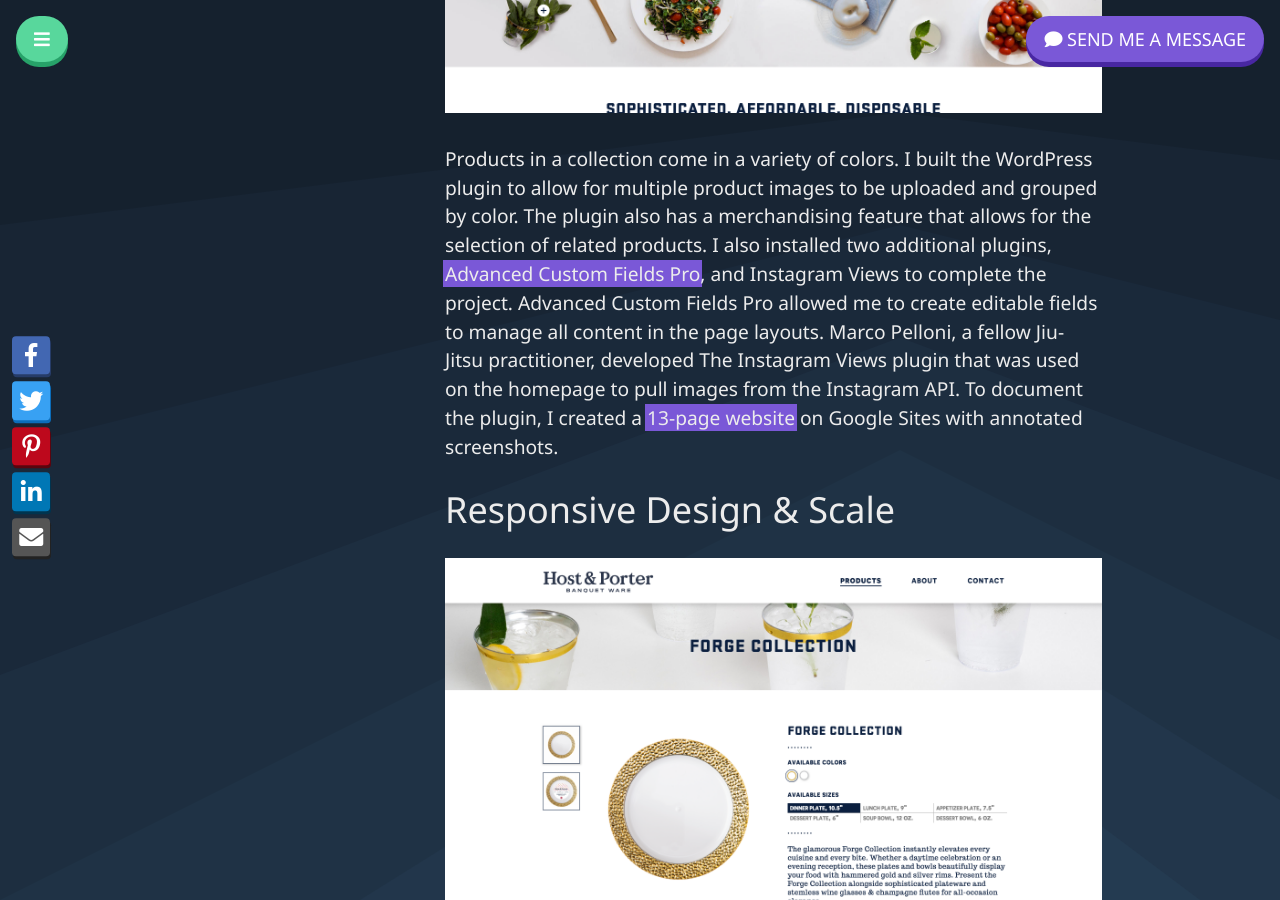
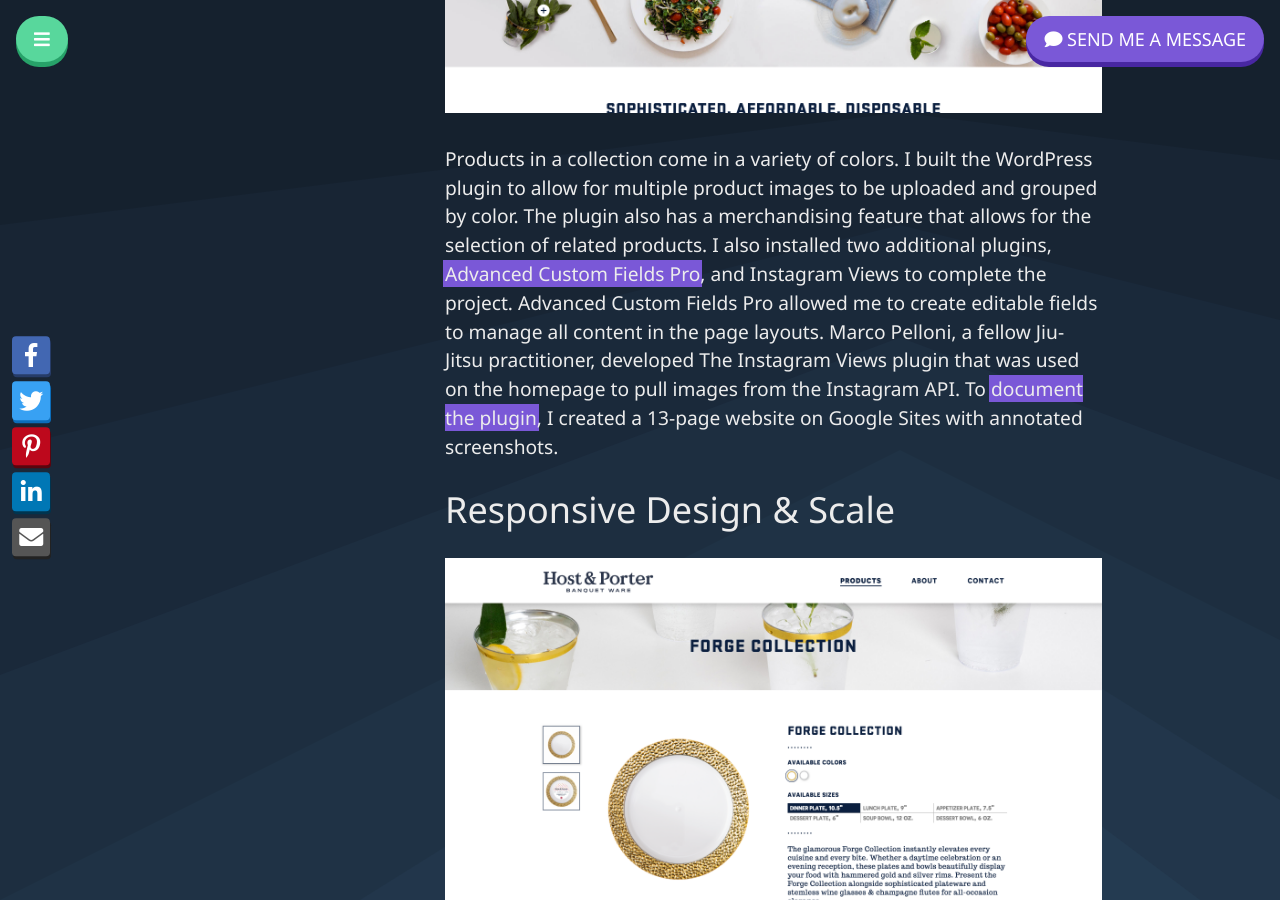
Before and after one commit to edmeehan/edmeehan.github.io, a Jekyll site: the page built from _projects/2019-02-01-hostandporter.md, in a window 1280 px wide and 900 px high, scrolled down 1993 px. Built offline with Jekyll 4.4.1, drawn with Linux system fonts in a browser that asks for light colours; comment, search, counter and statistics services are not loaded.

Commit message:
update link on H&P project

```diff
--- a/_projects/2019-02-01-hostandporter.md
+++ b/_projects/2019-02-01-hostandporter.md
@@ -24,7 +24,7 @@
 
 <img class="full-width" width="400" height="400" src="{{ '/img/projects/hostandporter-homepage.png' | absolute_url }}" alt="screen shot of Host & Porter homepage">
 
-Products in a collection come in a variety of colors. I built the WordPress plugin to allow for multiple product images to be uploaded and grouped by color. The plugin also has a merchandising feature that allows for the selection of related products. I also installed two additional plugins, [Advanced Custom Fields Pro](https://www.advancedcustomfields.com/pro/), and Instagram Views to complete the project. Advanced Custom Fields Pro allowed me to create editable fields to manage all content in the page layouts. Marco Pelloni, a fellow Jiu-Jitsu practitioner, developed The Instagram Views plugin that was used on the homepage to pull images from the Instagram API. To document the plugin, I created a [13-page website](https://sites.google.com/view/hp-wordpress-site/) on Google Sites with annotated screenshots.
+Products in a collection come in a variety of colors. I built the WordPress plugin to allow for multiple product images to be uploaded and grouped by color. The plugin also has a merchandising feature that allows for the selection of related products. I also installed two additional plugins, [Advanced Custom Fields Pro](https://www.advancedcustomfields.com/pro/), and Instagram Views to complete the project. Advanced Custom Fields Pro allowed me to create editable fields to manage all content in the page layouts. Marco Pelloni, a fellow Jiu-Jitsu practitioner, developed The Instagram Views plugin that was used on the homepage to pull images from the Instagram API. To [document the plugin](https://sites.google.com/view/hp-wordpress-site/), I created a 13-page website on Google Sites with annotated screenshots.
 
 ### Responsive Design & Scale
 
```
